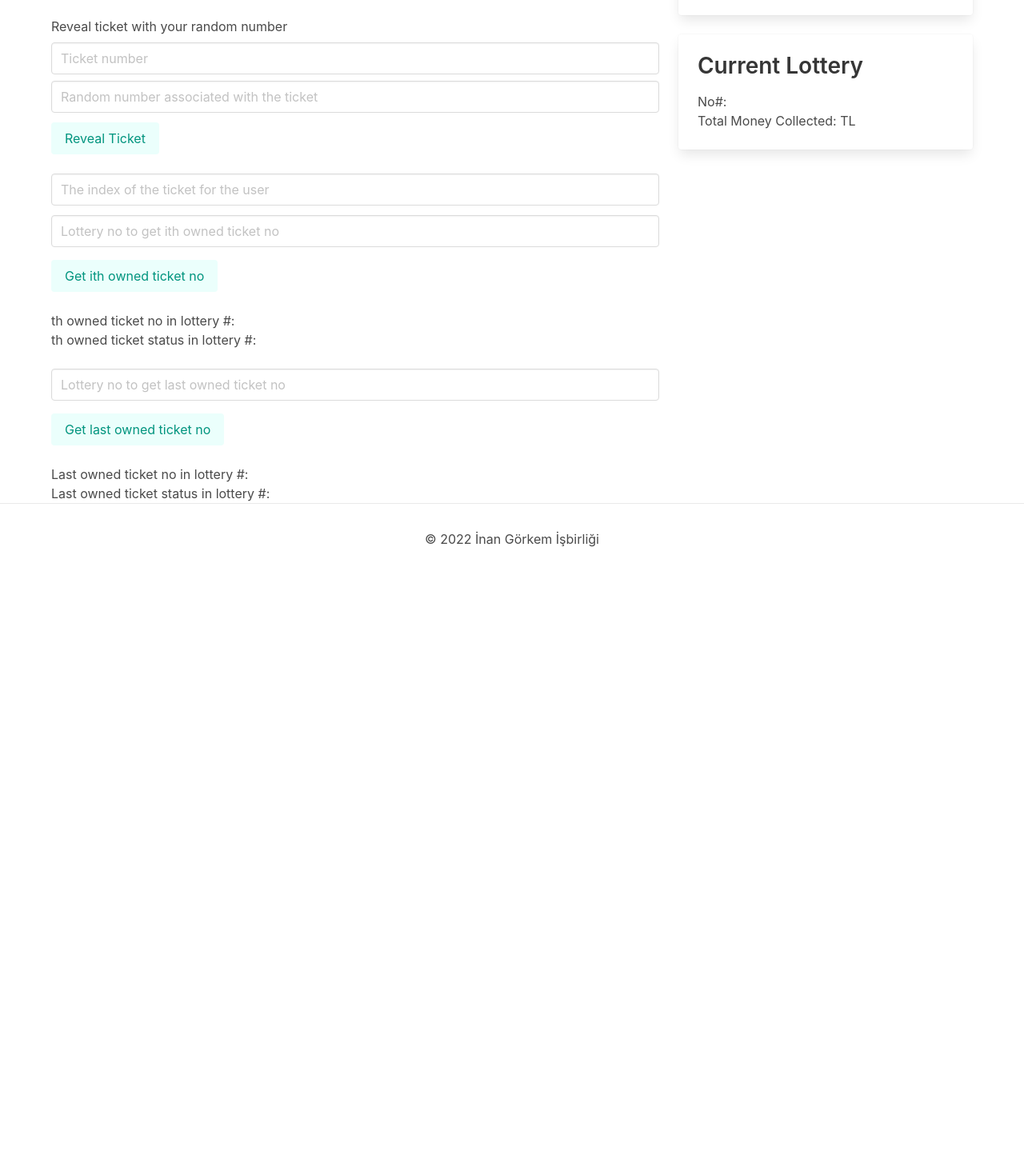
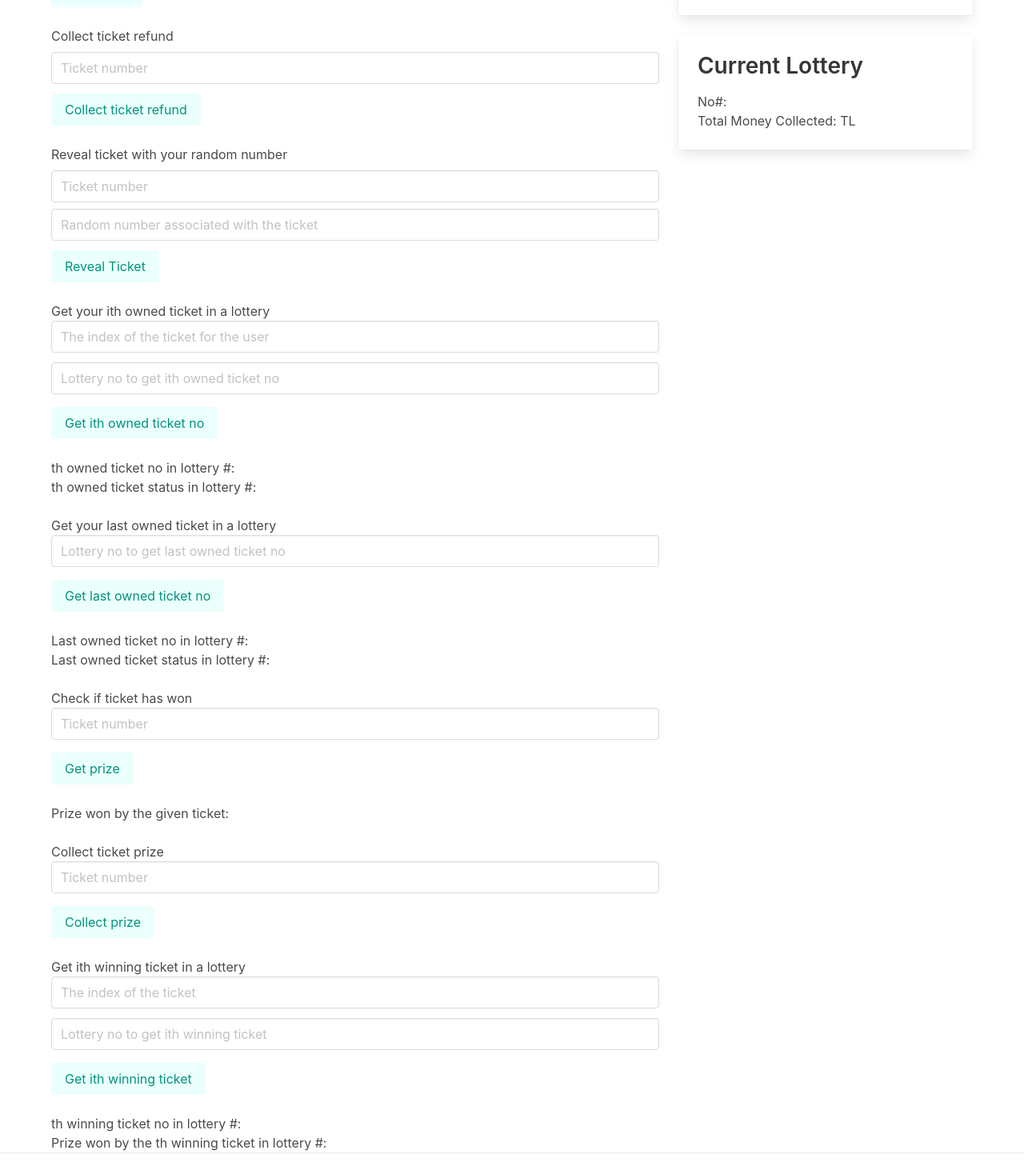
Before and after one commit to orhungorkem/LotterySmartContract, a Next.js app in the folder lotteryapp/: page / in a window 1280 px wide. Shown: the part 527-1990 px from the top of the page at 80% size. Before the commit the page ends 1245 px from the top, so only its background shows below. Built offline with nearby package versions, Linux system fonts and the light colour scheme.

Commit message:
main is bitti tatava kaldi

```diff
--- a/lotteryapp/pages/index.js
+++ b/lotteryapp/pages/index.js
@@ -55,6 +55,8 @@ export default function Home() {
   const [ithOwnedTicket, setIthOwnedTicket] = useState([]);
   const [lastOwnedTicket, setLastOwnedTicket] = useState([]);
   const [lotteryQueried, setLotteryQueried] = useState();
+  const [prize, setPrize] = useState();
+  const [ithWinningTicket, setIthWinningTicket] = useState([]);
 
   useEffect(() => {  //lotteryNo ve totalmoney otomatik çekiliyor, burayı bir fonksiyonda toparlayıp tüm fonksiyonların içinde çağıradabiliriz
 
@@ -121,6 +123,18 @@ export default function Home() {
     }
   }
 
+  const collectTicketRefundHandler = async (ticketNo) => {
+    try {
+      await lc.methods.collectTicketRefund(ticketNo).send({from: account});
+      setSuccessMsg('Refund Collected Successfully');
+      setError("");
+    }
+    catch(err){
+      setError(err.message)
+      setSuccessMsg("");
+    }
+  }
+
   const revealRndNumberHandler = async (ticketNo, rndNumber) => {
     try {
       await lc.methods.revealRndNumber(ticketNo, rndNumber).send({from: account});
@@ -159,6 +173,44 @@ export default function Home() {
         //o sebeple bu error kötü görünüyor
         setSuccessMsg("");
       }
+  }
+
+  const checkIfTicketWonHandler = async (ticketNo) => {
+    try {
+      const result = await lc.methods.checkIfTicketWon(ticketNo).call({from: account});
+      setPrize(result);
+      setSuccessMsg('Prize for the Given Ticket Calculated Successfully');
+      setError("");
+    }
+    catch(err) {
+      setError(err.message);
+      setSuccessMsg("");
+    }
+  }
+
+  const collectTicketPrizeHandler = async (ticketNo) => {
+    try {
+      await lc.methods.collectTicketPrize(ticketNo).send({from: account});
+      setSuccessMsg('Prize Collected Successfully');
+      setError("");
+    }
+    catch(err) {
+      setError(err.message);
+      setSuccessMsg("");
+    }
+  }
+
+  const getIthWinningTicketHandler = async (i, lotteryNo) => {
+    try {
+      const result = await lc.methods.getIthWinningTicket(i, lotteryNo).call({from: account});
+      setIthWinningTicket(result);
+      setSuccessMsg('Winning Ticket Returned Successfully');
+      setError("");
+    }
+    catch(err) {
+      setError(err.message);
+      setSuccessMsg("");
+    }
   }
 
   const connectWalletHandler = async () => {
@@ -247,6 +299,7 @@ export default function Home() {
                 </section>
 
                   <section className='mt-5'>
+                  <p>Withdraw TL from your account</p>
                   <div class="columns">
                     <div class="column is-one-third">
                       <section className='mt-2'>
@@ -262,8 +315,6 @@ export default function Home() {
                     </div>
                   </section>
 
-
-
                 <section className='mt-5'>
                   <p>Buy ticket with 10 TL</p>
                   <section className='mt-2'>
@@ -275,6 +326,19 @@ export default function Home() {
                     </div>
                     </section>
                       <div onClick={() => buyTicketHandler(hash)} className='button is-primary is-light mt-3'> Buy Ticket</div>
+                </section>
+
+                <section className='mt-5'>
+                  <p>Collect ticket refund</p>
+                  <section className='mt-2'>
+                      <div class="field">
+                      <div class="control">
+                        <input class="input" type="text" placeholder="Ticket number" onChange={e => setTicketNo(e.target.value)}>
+                        </input>
+                      </div>
+                    </div>
+                    </section>
+                      <div onClick={() => collectTicketRefundHandler(ticketNo)} className='button is-primary is-light mt-3'> Collect ticket refund</div>
                 </section>
 
                 <section className='mt-5'>
@@ -299,6 +363,7 @@ export default function Home() {
                 </section>
 
                 <section className='mt-5'>
+                <p>Get your ith owned ticket in a lottery</p>
                       <div class="field">
                       <div class="control">
                         <input class="input" type="text" placeholder="The index of the ticket for the user" onChange={e => setI(e.target.value)}>
@@ -317,6 +382,7 @@ export default function Home() {
                 </section>
 
                 <section className='mt-5'>
+                <p>Get your last owned ticket in a lottery</p>
                       <div class="field">
                       <div class="control">
                         <input class="input" type="text" placeholder="Lottery no to get last owned ticket no" onChange={e => setLotteryQueried(e.target.value)}>
@@ -327,6 +393,49 @@ export default function Home() {
                       <div className='mt-5'>Last owned ticket no in lottery #{lotteryQueried}: {lastOwnedTicket[0]} </div>
                       <div>Last owned ticket status in lottery #{lotteryQueried}: {lastOwnedTicket[1]} </div>
                 </section>
+
+                <section className='mt-5'>
+                <p>Check if ticket has won</p>
+                      <div class="field">
+                      <div class="control">
+                        <input class="input" type="text" placeholder="Ticket number" onChange={e => setTicketNo(e.target.value)}>
+                        </input>
+                      </div>
+                    </div>
+                      <div onClick={() => checkIfTicketWonHandler(ticketNo)} className='button is-primary is-light mt-1'> Get prize</div>
+                      <div className='mt-5'>Prize won by the given ticket: {prize} </div>
+                </section>
+
+                <section className='mt-5'>
+                <p>Collect ticket prize</p>
+                      <div class="field">
+                      <div class="control">
+                        <input class="input" type="text" placeholder="Ticket number" onChange={e => setTicketNo(e.target.value)}>
+                        </input>
+                      </div>
+                    </div>
+                      <div onClick={() => collectTicketPrizeHandler(ticketNo)} className='button is-primary is-light mt-1'> Collect prize</div>
+                </section>
+
+                <section className='mt-5'>
+                <p>Get ith winning ticket in a lottery</p>
+                      <div class="field">
+                      <div class="control">
+                        <input class="input" type="text" placeholder="The index of the ticket" onChange={e => setI(e.target.value)}>
+                        </input>
+                      </div>
+                    </div>
+                      <div class="field">
+                      <div class="control">
+                        <input class="input" type="text" placeholder="Lottery no to get ith winning ticket" onChange={e => setLotteryQueried(e.target.value)}>
+                        </input>
+                      </div>
+                    </div>
+                      <div onClick={() => getIthWinningTicketHandler(i, lotteryQueried)} className='button is-primary is-light mt-1'> Get ith winning ticket</div>
+                      <div className='mt-5'>{i}th winning ticket no in lottery #{lotteryQueried}: {ithWinningTicket[0]} </div>
+                      <div>Prize won by the {i}th winning ticket in lottery #{lotteryQueried}: {ithWinningTicket[1]} </div>
+                </section>
+
 
               </div>
 
```
